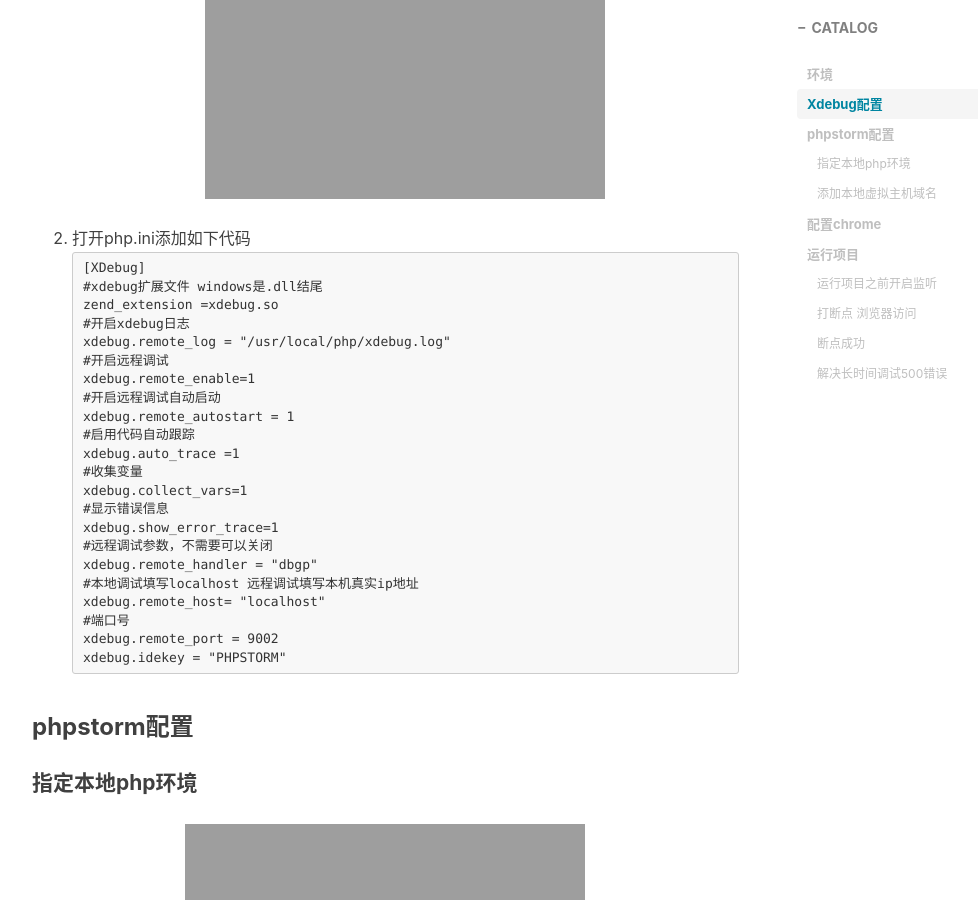
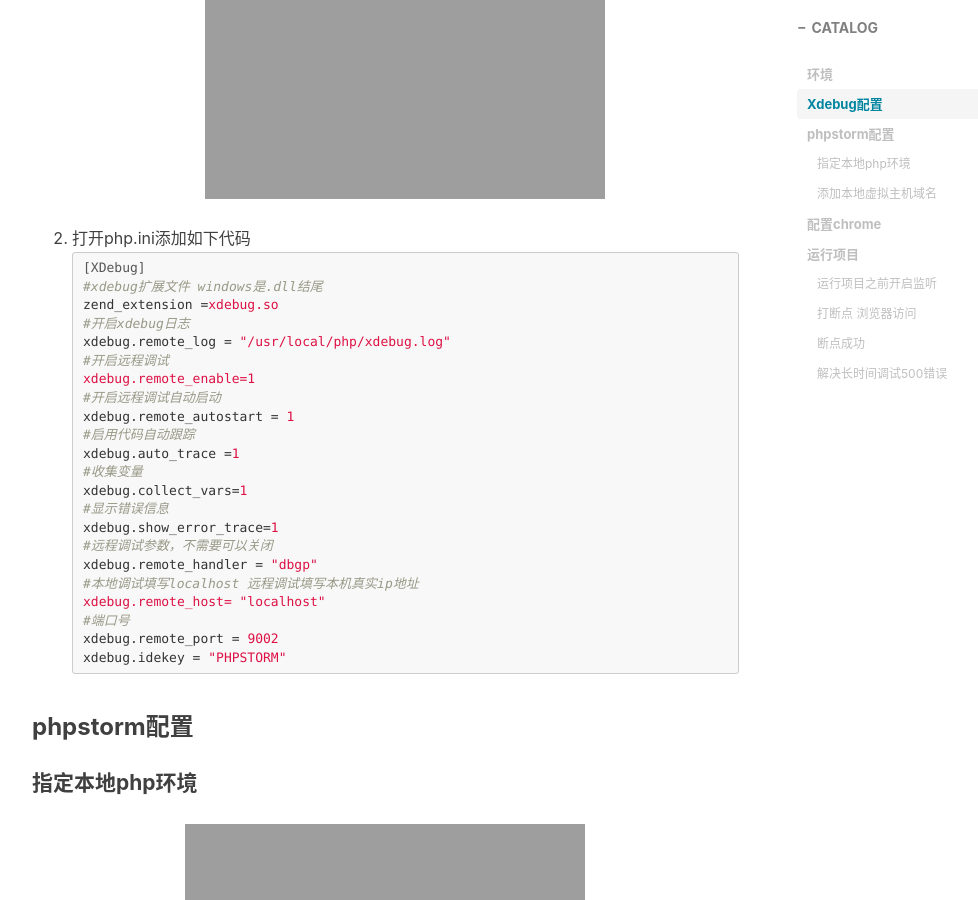
Before and after one commit to feimoc/feimoc.github.io, a Jekyll site: the page built from _posts/2018-1-4-phpstorm+xdebug.md, in a window 1280 px wide and 900 px high, scrolled down 946 px. Shown: the whole window, without its empty margins (233-1211 px from the left). Built offline with Jekyll 4.4.1, drawn with Linux system fonts in a browser that asks for light colours; nearby versions of some CDN libraries; comment, search, counter and statistics services are not loaded.

Commit message:
add xdebug3

````diff
--- a/_posts/2018-1-4-phpstorm+xdebug.md
+++ b/_posts/2018-1-4-phpstorm+xdebug.md
@@ -20,7 +20,7 @@ tags:
 1. 首先去 [xdebug](https://xdebug.org/wizard) 官网下载对应php版本的xdebug扩展，将phpinfo的信息复制到下图的输入框中，点击here就会出现对应的xdebug扩展。
    ![](http://www.feimoc.com/img/xdebug.png)
 2. 打开php.ini添加如下代码
-```
+```ini
 [XDebug]
 #xdebug扩展文件 windows是.dll结尾
 zend_extension =xdebug.so
````
Also changed, not shown: _posts/2021-4-21-PhpStorm+Xdebug3.md (+1 -1 lines).
